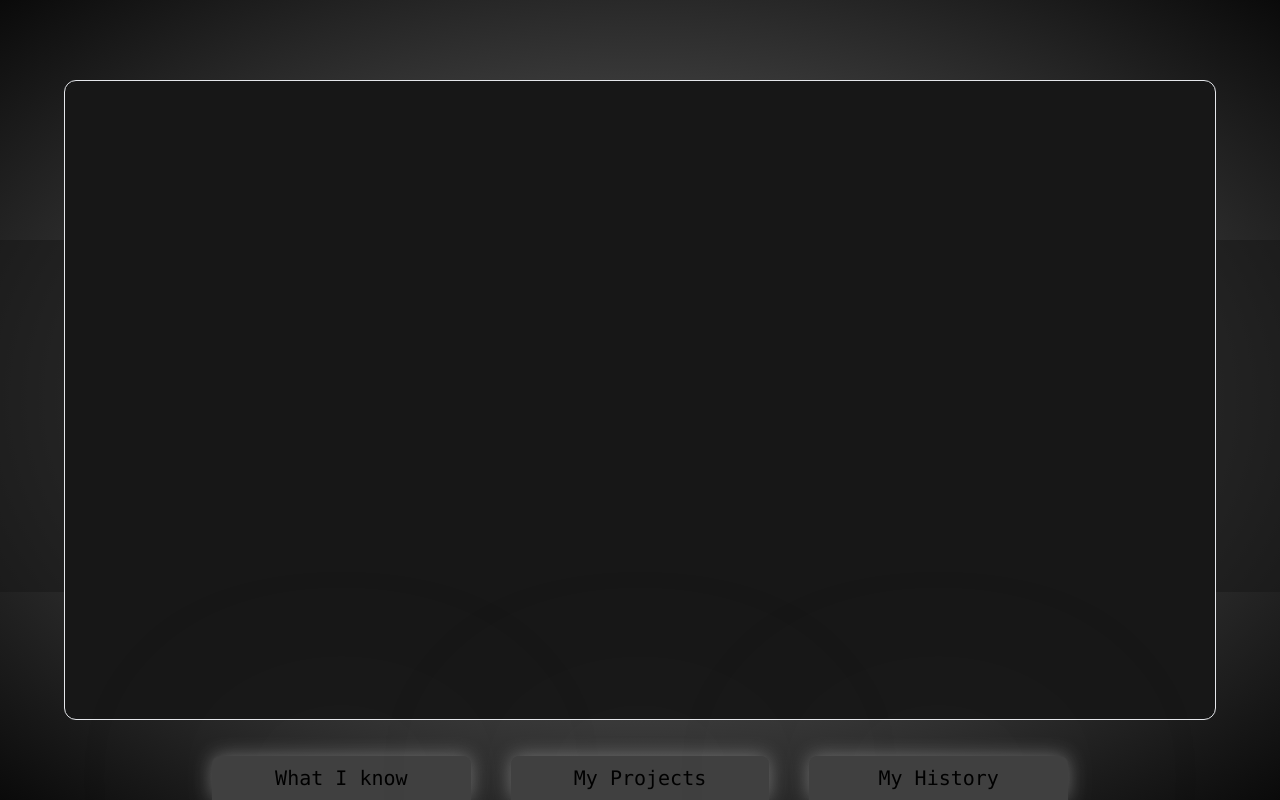
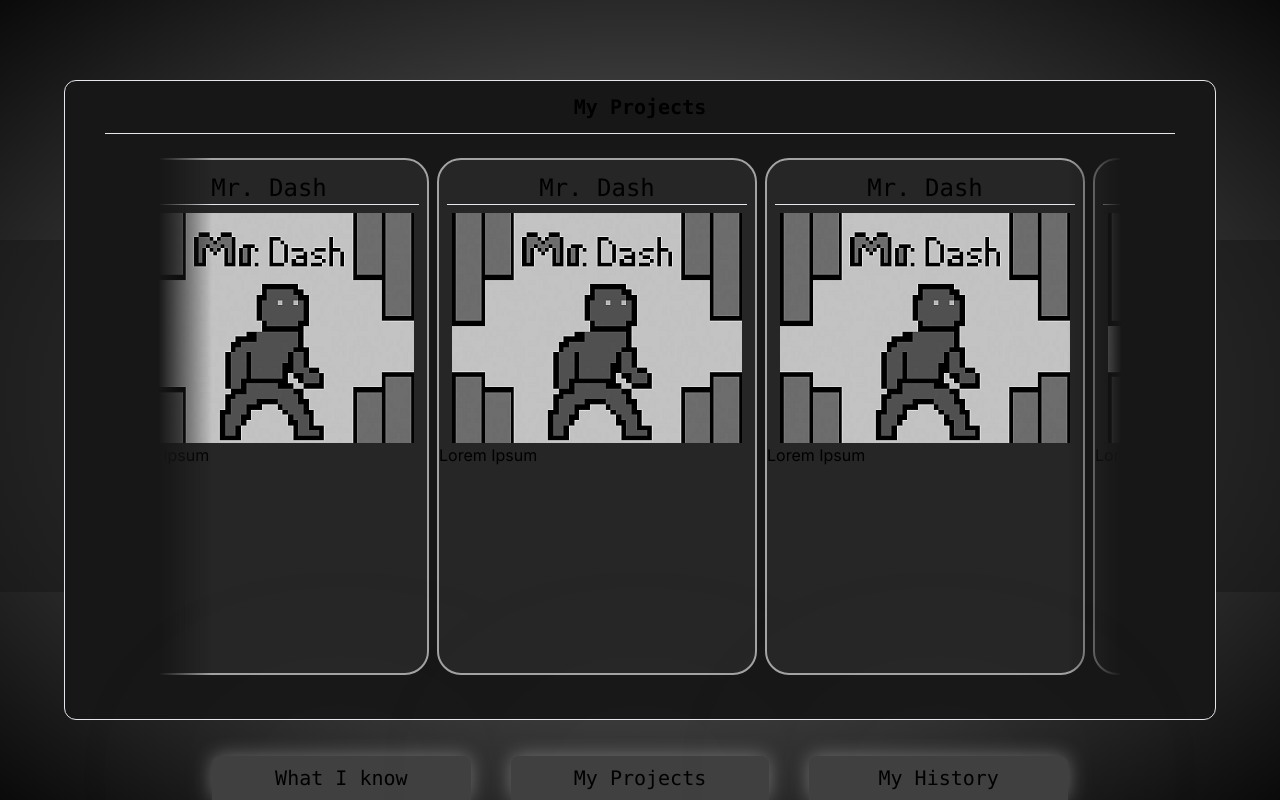
Before and after one commit to TalkingRaven0/git-portfolio, a Next.js app: page / in a window 1280 px wide. Both pictures are taken after a click on the button "My Projects". Built offline with nearby package versions, Linux system fonts and the light colour scheme.

Commit message:
small progress project card

```diff
--- /dev/null
+++ b/app/components/ProjectPopUp/ProjectCard/ProjectCard.tsx
@@ -0,0 +1,35 @@
+import React from 'react'
+import Image from 'next/image'
+
+const ProjectCard = () => {
+  return (
+    <div className="w-80 h-auto m-1 bg-neutral-800 flex flex-col rounded-3xl border-2 border-neutral-400">
+      {/* Header */}
+      <div className=' flex-none'>
+        <h1 className=' text-center text-2xl font-mono m-0 mt-3 p-0'>Mr. Dash</h1>
+        <hr className=' m-2 mt-0' />
+      </div>
+      {/* Content */}
+      <div className=' overflow-auto flex flex-col flex-1 hide-scroll'>
+        <div className=' flex-none h-[50%]'>
+          <div className='h-[100%] relative '>
+              <Image
+                src="/resources/mDash.png"
+                fill={true}
+                alt="Mr. Dash Thumbnail"
+                className=' object-scale-down'
+                sizes='30vw'
+              />
+          </div>
+        </div>
+        <div>
+          Lorem Ipsum <br /><br /><br /><br /><br /><br /><br /><br /><br /><br /><br /><br /><br /><br /><br />l
+        </div>
+      </div>
+
+
+    </div>
+  )
+}
+
+export default ProjectCard
--- a/app/components/ProjectPopUp/ProjectPopUp.tsx
+++ b/app/components/ProjectPopUp/ProjectPopUp.tsx
@@ -1,23 +1,23 @@
-'use client'
 import React, { useState } from 'react'
+import ProjectCard from './ProjectCard/ProjectCard'
 
 const ProjectPopUp = (props:any) => {
-
-    const [descriptionObject, setDescriptionText] = useState({source:'', text:'',state:false})
-
-    const skillButtonHandler = (skillName: string, description:string) => {
-        let newObject = {source: skillName, text:description,state:true}
-        if (descriptionObject.source == skillName){
-            newObject = {source: '', text: '', state:false}
-        }
-        setDescriptionText(descriptionObject => newObject)
-    }
 
     return (
         <div>
             {props.isShown && (
-                <div className='w-[90vw] h-[80vh] rounded-xl bg-neutral-900 border flex flex-row'>
-
+                <div className='w-[90vw] h-[80vh] rounded-xl bg-neutral-900 border flex flex-col'>
+                    <h1 className='text-center m-3 text-xl font-mono font-bold flex-none'>My Projects</h1>
+                    <hr className='mx-10' />
+                    <div className='flex-auto m-10 mt-5 mx-10 overflow-auto scroll opacity-gradient'>
+                        <div className=' flex flex-row w-fit h-full'>
+                            <ProjectCard />
+                            <ProjectCard />
+                            <ProjectCard />
+                            <ProjectCard />
+                            <ProjectCard />
+                        </div>
+                    </div>
                 </div>
             )}
         </div>
--- a/app/globals.css
+++ b/app/globals.css
@@ -46,3 +46,17 @@ body {
 ::-webkit-scrollbar-thumb:hover {
   background: #555;
 }
+
+.opacity-gradient {
+  -webkit-mask-image: linear-gradient(to right,rgba(0,0,0,0) 5%,rgba(0,0,0,1)10%, rgba(0,0,0,1)90%, rgba(0,0,0,0) 95%);
+  }
+
+
+.hide-scroll::-webkit-scrollbar {
+  display: none;
+}
+
+.hide-scroll {
+  -ms-overflow-style: none;
+  scrollbar-width: none;
+}
```
Also changed, not shown: public/resources/mDash.png (added).
